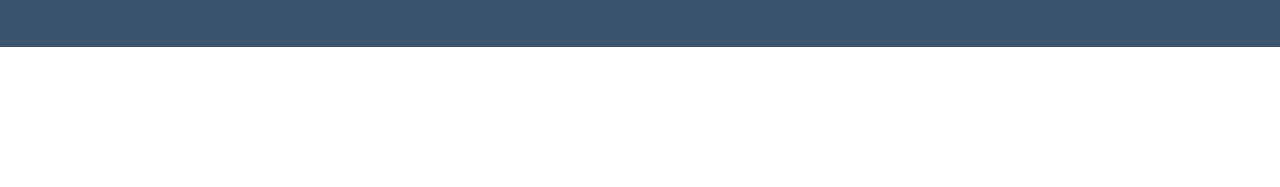
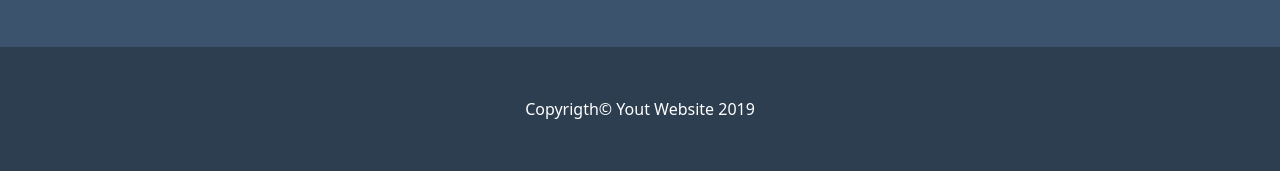
Before and after one commit to Vasmayer/html-css-bootstrap-freelancer, a plain HTML site: page index.html in a window 1280 px wide. Shown: the part 2495-2682 px from the top of the page. Before the commit the page ends 2542 px from the top, so only its background shows below. Drawn offline with nearby package versions, Linux system fonts and the light colour scheme.

Commit message:
freelancer complete

```diff
--- a/css/style.css
+++ b/css/style.css
@@ -87,7 +87,12 @@ footer .bi{
 {
     color: var(--bg-green);
 }
-.footer-padding
+.footer-padding,address
 {
     padding: 50px 0;
 }
+/* ADDRESS */
+address
+{
+    background-color: #2C3E4F;
+}
--- a/index.html
+++ b/index.html
@@ -142,6 +142,11 @@
           </div>
         </div>
       </footer>
+      <address>
+        <div class="container text-white text-center">
+          Copyrigth&copy; Yout Website 2019
+        </div>
+      </address>
 
 </body>
 </html>
```
